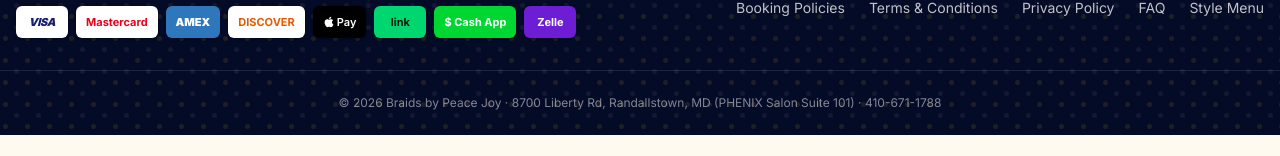
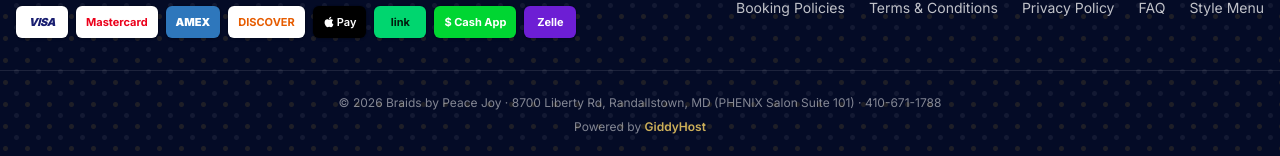
Before and after one commit to bhoyee/-braidsbypeacejoy, a Next.js app: page /book in a window 1280 px wide. Shown: the part 1389-1545 px from the top of the page. Before the commit the page ends 1524 px from the top, so only its background shows below. Built offline with nearby package versions, Linux system fonts and the light colour scheme; no server answers; the database is empty; a web font is replaced by a local one.

Commit message:
Footer: add Powered by GiddyHost

```diff
--- a/src/components/SiteFooter.tsx
+++ b/src/components/SiteFooter.tsx
@@ -87,7 +87,13 @@ export function SiteFooter() {
         </div>
       </div>
       <div className="border-t border-white/10 px-4 py-6 text-center text-xs text-white/50">
-        © {new Date().getFullYear()} Braids by Peace Joy · {SALON.fullAddress} · {SALON.phone}
+        <p>© {new Date().getFullYear()} Braids by Peace Joy · {SALON.fullAddress} · {SALON.phone}</p>
+        <p className="mt-2">
+          Powered by{" "}
+          <a href="https://giddyhost.com" target="_blank" rel="noopener" className="font-semibold text-gold-300/80 hover:text-gold-300 hover:underline">
+            GiddyHost
+          </a>
+        </p>
       </div>
     </footer>
   );
```
